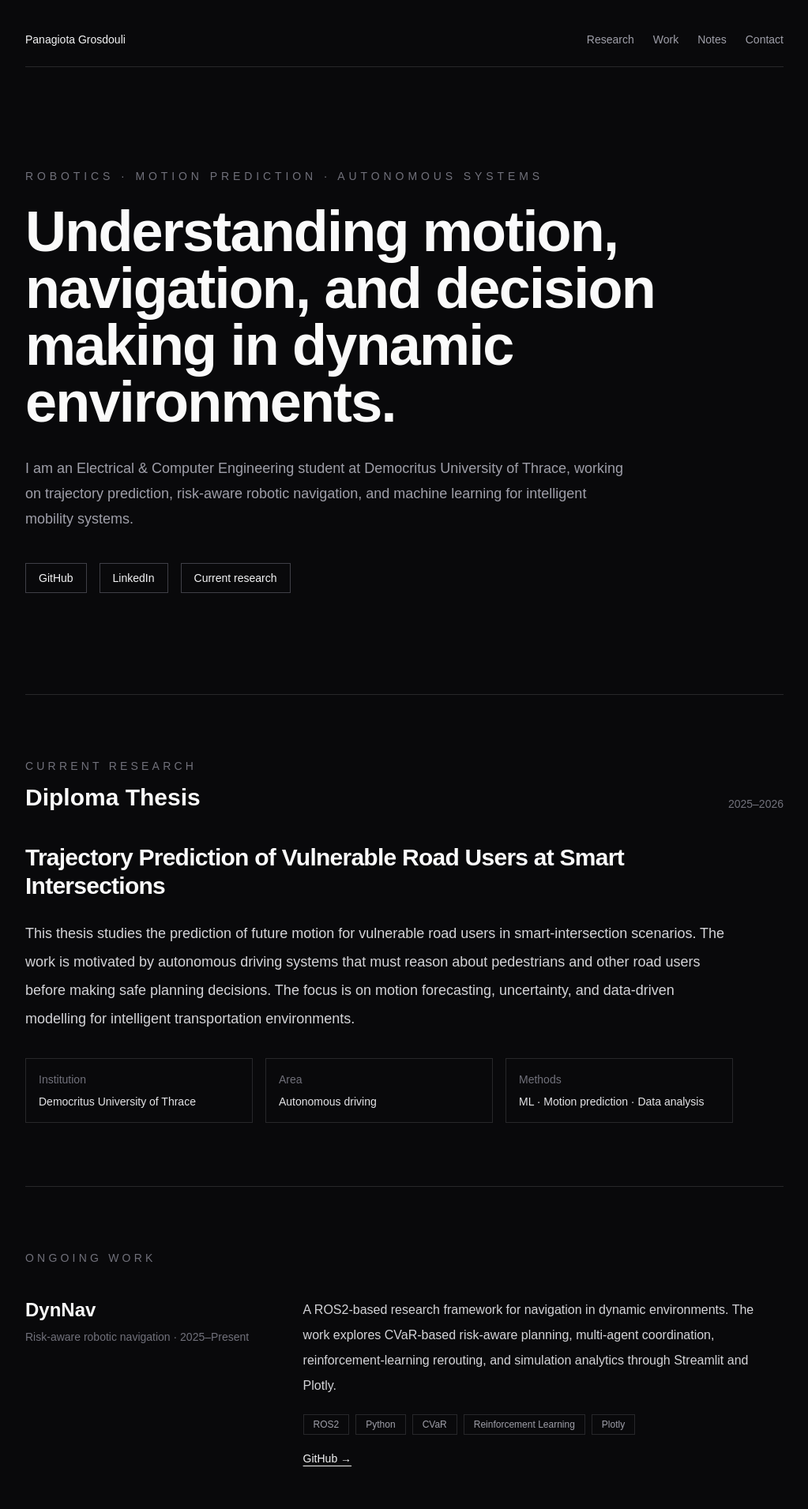
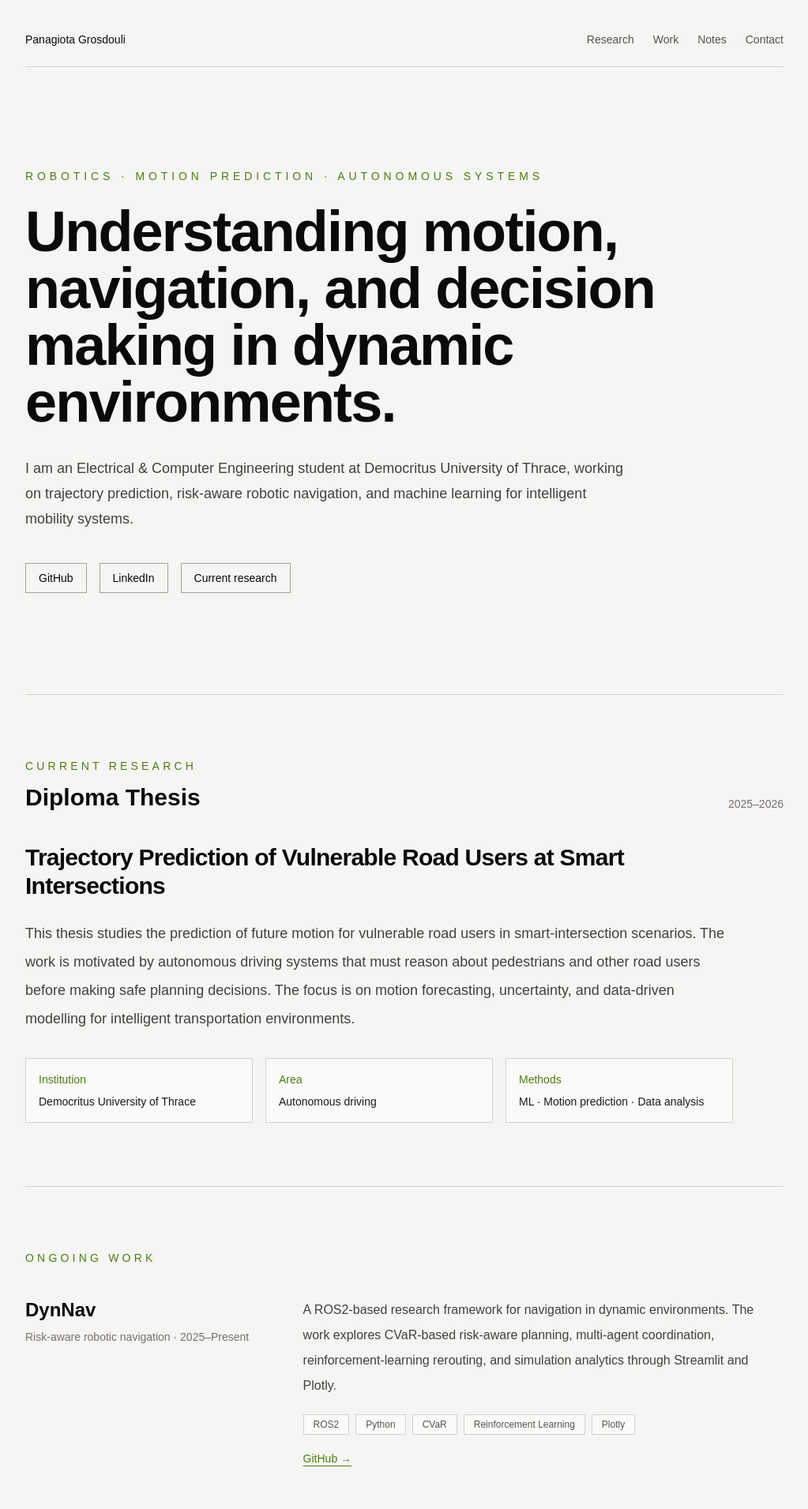
Before and after one commit to panagiotagrosdouli/personalportfolio, a Next.js app: page / in a window 1280 px wide. Shown: the top 1911 px of the page at 79% size, without its empty margins (128-1151 px from the left). Built offline with nearby package versions, Linux system fonts and the light colour scheme.

Commit message:
Apply graphite sage color palette

```diff
--- a/app/page.tsx
+++ b/app/page.tsx
@@ -37,95 +37,95 @@ const skills = [
 
 export default function Home() {
   return (
-    <main className="min-h-screen bg-zinc-950 text-zinc-100">
+    <main className="min-h-screen bg-stone-100 text-stone-900">
       <div className="mx-auto max-w-5xl px-6 py-10 md:px-8">
-        <nav className="flex items-center justify-between border-b border-zinc-800 pb-6 text-sm text-zinc-400">
-          <a href="#top" className="font-medium text-zinc-100">
+        <nav className="flex items-center justify-between border-b border-stone-300 pb-6 text-sm text-stone-600">
+          <a href="#top" className="font-medium text-stone-950">
             Panagiota Grosdouli
           </a>
           <div className="hidden gap-6 md:flex">
-            <a href="#research" className="hover:text-zinc-100">Research</a>
-            <a href="#work" className="hover:text-zinc-100">Work</a>
-            <a href="#notes" className="hover:text-zinc-100">Notes</a>
-            <a href="#contact" className="hover:text-zinc-100">Contact</a>
+            <a href="#research" className="hover:text-[#4d7c0f]">Research</a>
+            <a href="#work" className="hover:text-[#4d7c0f]">Work</a>
+            <a href="#notes" className="hover:text-[#4d7c0f]">Notes</a>
+            <a href="#contact" className="hover:text-[#4d7c0f]">Contact</a>
           </div>
         </nav>
 
         <section id="top" className="py-24 md:py-32">
-          <p className="mb-6 text-sm uppercase tracking-[0.35em] text-zinc-500">
+          <p className="mb-6 text-sm uppercase tracking-[0.35em] text-[#4d7c0f]">
             Robotics · Motion Prediction · Autonomous Systems
           </p>
-          <h1 className="max-w-4xl text-5xl font-semibold tracking-tight text-zinc-50 md:text-7xl">
+          <h1 className="max-w-4xl text-5xl font-semibold tracking-tight text-stone-950 md:text-7xl">
             Understanding motion, navigation, and decision making in dynamic environments.
           </h1>
-          <p className="mt-8 max-w-3xl text-lg leading-8 text-zinc-400">
+          <p className="mt-8 max-w-3xl text-lg leading-8 text-stone-700">
             I am an Electrical & Computer Engineering student at Democritus University of Thrace, working on trajectory prediction, risk-aware robotic navigation, and machine learning for intelligent mobility systems.
           </p>
           <div className="mt-10 flex flex-wrap gap-4 text-sm">
-            <a href="https://github.com/PanagiotaGr" target="_blank" rel="noreferrer" className="border border-zinc-700 px-4 py-2 text-zinc-100 hover:border-zinc-100">
+            <a href="https://github.com/PanagiotaGr" target="_blank" rel="noreferrer" className="border border-stone-400 px-4 py-2 text-stone-950 hover:border-[#4d7c0f] hover:text-[#4d7c0f]">
               GitHub
             </a>
-            <a href="https://www.linkedin.com/in/panagiota-grosdouli-b468b0201/" target="_blank" rel="noreferrer" className="border border-zinc-700 px-4 py-2 text-zinc-100 hover:border-zinc-100">
+            <a href="https://www.linkedin.com/in/panagiota-grosdouli-b468b0201/" target="_blank" rel="noreferrer" className="border border-stone-400 px-4 py-2 text-stone-950 hover:border-[#4d7c0f] hover:text-[#4d7c0f]">
               LinkedIn
             </a>
-            <a href="#research" className="border border-zinc-700 px-4 py-2 text-zinc-100 hover:border-zinc-100">
+            <a href="#research" className="border border-stone-400 px-4 py-2 text-stone-950 hover:border-[#4d7c0f] hover:text-[#4d7c0f]">
               Current research
             </a>
           </div>
         </section>
 
-        <section id="research" className="border-t border-zinc-800 py-20">
+        <section id="research" className="border-t border-stone-300 py-20">
           <div className="mb-10 flex items-end justify-between gap-8">
             <div>
-              <p className="text-sm uppercase tracking-[0.3em] text-zinc-500">Current Research</p>
-              <h2 className="mt-3 text-3xl font-semibold text-zinc-50">Diploma Thesis</h2>
+              <p className="text-sm uppercase tracking-[0.3em] text-[#4d7c0f]">Current Research</p>
+              <h2 className="mt-3 text-3xl font-semibold text-stone-950">Diploma Thesis</h2>
             </div>
-            <p className="hidden text-sm text-zinc-500 md:block">2025–2026</p>
+            <p className="hidden text-sm text-stone-500 md:block">2025–2026</p>
           </div>
 
           <article className="max-w-4xl">
-            <h3 className="text-3xl font-semibold tracking-tight text-zinc-50">
+            <h3 className="text-3xl font-semibold tracking-tight text-stone-950">
               Trajectory Prediction of Vulnerable Road Users at Smart Intersections
             </h3>
-            <p className="mt-6 text-lg leading-9 text-zinc-300">
+            <p className="mt-6 text-lg leading-9 text-stone-700">
               This thesis studies the prediction of future motion for vulnerable road users in smart-intersection scenarios. The work is motivated by autonomous driving systems that must reason about pedestrians and other road users before making safe planning decisions. The focus is on motion forecasting, uncertainty, and data-driven modelling for intelligent transportation environments.
             </p>
-            <div className="mt-8 grid gap-4 text-sm text-zinc-400 md:grid-cols-3">
-              <div className="border border-zinc-800 p-4">
-                <p className="text-zinc-500">Institution</p>
-                <p className="mt-2 text-zinc-200">Democritus University of Thrace</p>
+            <div className="mt-8 grid gap-4 text-sm text-stone-600 md:grid-cols-3">
+              <div className="border border-stone-300 bg-stone-50 p-4">
+                <p className="text-[#4d7c0f]">Institution</p>
+                <p className="mt-2 text-stone-900">Democritus University of Thrace</p>
               </div>
-              <div className="border border-zinc-800 p-4">
-                <p className="text-zinc-500">Area</p>
-                <p className="mt-2 text-zinc-200">Autonomous driving</p>
+              <div className="border border-stone-300 bg-stone-50 p-4">
+                <p className="text-[#4d7c0f]">Area</p>
+                <p className="mt-2 text-stone-900">Autonomous driving</p>
               </div>
-              <div className="border border-zinc-800 p-4">
-                <p className="text-zinc-500">Methods</p>
-                <p className="mt-2 text-zinc-200">ML · Motion prediction · Data analysis</p>
+              <div className="border border-stone-300 bg-stone-50 p-4">
+                <p className="text-[#4d7c0f]">Methods</p>
+                <p className="mt-2 text-stone-900">ML · Motion prediction · Data analysis</p>
               </div>
             </div>
           </article>
         </section>
 
-        <section id="work" className="border-t border-zinc-800 py-20">
-          <p className="text-sm uppercase tracking-[0.3em] text-zinc-500">Ongoing Work</p>
+        <section id="work" className="border-t border-stone-300 py-20">
+          <p className="text-sm uppercase tracking-[0.3em] text-[#4d7c0f]">Ongoing Work</p>
           <div className="mt-10 space-y-12">
             {work.map((item) => (
               <article key={item.title} className="grid gap-6 md:grid-cols-[0.35fr_0.65fr]">
                 <div>
-                  <h3 className="text-2xl font-semibold text-zinc-50">{item.title}</h3>
-                  <p className="mt-2 text-sm text-zinc-500">{item.meta}</p>
+                  <h3 className="text-2xl font-semibold text-stone-950">{item.title}</h3>
+                  <p className="mt-2 text-sm text-stone-500">{item.meta}</p>
                 </div>
                 <div>
-                  <p className="text-base leading-8 text-zinc-300">{item.text}</p>
+                  <p className="text-base leading-8 text-stone-700">{item.text}</p>
                   <div className="mt-5 flex flex-wrap gap-2">
                     {item.tech.map((tech) => (
-                      <span key={tech} className="border border-zinc-800 px-3 py-1 text-xs text-zinc-400">
+                      <span key={tech} className="border border-stone-300 bg-stone-50 px-3 py-1 text-xs text-stone-600">
                         {tech}
                       </span>
                     ))}
                   </div>
-                  <a href={item.link} target="_blank" rel="noreferrer" className="mt-5 inline-block text-sm text-zinc-100 underline underline-offset-4">
+                  <a href={item.link} target="_blank" rel="noreferrer" className="mt-5 inline-block text-sm text-[#4d7c0f] underline underline-offset-4">
                     GitHub →
                   </a>
                 </div>
@@ -134,77 +134,77 @@ export default function Home() {
           </div>
         </section>
 
-        <section className="border-t border-zinc-800 py-20">
-          <p className="text-sm uppercase tracking-[0.3em] text-zinc-500">Initiative</p>
+        <section className="border-t border-stone-300 py-20">
+          <p className="text-sm uppercase tracking-[0.3em] text-[#4d7c0f]">Initiative</p>
           <div className="mt-8 grid gap-6 md:grid-cols-[0.35fr_0.65fr]">
             <div>
-              <h2 className="text-2xl font-semibold text-zinc-50">EYLO AI</h2>
-              <p className="mt-2 text-sm text-zinc-500">Founder · Early-stage idea</p>
+              <h2 className="text-2xl font-semibold text-stone-950">EYLO AI</h2>
+              <p className="mt-2 text-sm text-stone-500">Founder · Early-stage idea</p>
             </div>
-            <p className="text-base leading-8 text-zinc-300">
+            <p className="text-base leading-8 text-stone-700">
               EYLO AI is an early-stage initiative focused on connecting researchers, engineers, and innovators across countries and disciplines. The goal is to explore a shared network for collaboration, research opportunities, and knowledge exchange without presenting the idea as a finished product before it matures.
             </p>
           </div>
         </section>
 
-        <section id="notes" className="border-t border-zinc-800 py-20">
-          <p className="text-sm uppercase tracking-[0.3em] text-zinc-500">Notes</p>
-          <h2 className="mt-3 text-3xl font-semibold text-zinc-50">Research questions I am thinking about</h2>
-          <div className="mt-8 divide-y divide-zinc-800 border-y border-zinc-800">
+        <section id="notes" className="border-t border-stone-300 py-20">
+          <p className="text-sm uppercase tracking-[0.3em] text-[#4d7c0f]">Notes</p>
+          <h2 className="mt-3 text-3xl font-semibold text-stone-950">Research questions I am thinking about</h2>
+          <div className="mt-8 divide-y divide-stone-300 border-y border-stone-300">
             {notes.map((note) => (
-              <div key={note} className="py-5 text-zinc-300">
+              <div key={note} className="py-5 text-stone-700 transition hover:text-[#4d7c0f]">
                 {note}
               </div>
             ))}
           </div>
         </section>
 
-        <section className="border-t border-zinc-800 py-20">
-          <p className="text-sm uppercase tracking-[0.3em] text-zinc-500">Experience</p>
+        <section className="border-t border-stone-300 py-20">
+          <p className="text-sm uppercase tracking-[0.3em] text-[#4d7c0f]">Experience</p>
           <div className="mt-8 space-y-8">
             <article>
-              <h3 className="text-2xl font-semibold text-zinc-50">Robotics & Computer Vision Intern</h3>
-              <p className="mt-2 text-sm text-zinc-500">OZZIE Robotics · Jul–Aug 2025</p>
-              <p className="mt-4 max-w-3xl leading-8 text-zinc-300">
+              <h3 className="text-2xl font-semibold text-stone-950">Robotics & Computer Vision Intern</h3>
+              <p className="mt-2 text-sm text-stone-500">OZZIE Robotics · Jul–Aug 2025</p>
+              <p className="mt-4 max-w-3xl leading-8 text-stone-700">
                 Developed perception pipelines and contributed to robotic vision systems in an applied engineering environment.
               </p>
             </article>
           </div>
         </section>
 
-        <section className="border-t border-zinc-800 py-20">
-          <p className="text-sm uppercase tracking-[0.3em] text-zinc-500">Education</p>
+        <section className="border-t border-stone-300 py-20">
+          <p className="text-sm uppercase tracking-[0.3em] text-[#4d7c0f]">Education</p>
           <div className="mt-8 grid gap-8 md:grid-cols-2">
             <article>
-              <h3 className="text-2xl font-semibold text-zinc-50">Electrical & Computer Engineering</h3>
-              <p className="mt-2 text-sm text-zinc-500">Democritus University of Thrace · 2020–2026</p>
+              <h3 className="text-2xl font-semibold text-stone-950">Electrical & Computer Engineering</h3>
+              <p className="mt-2 text-sm text-stone-500">Democritus University of Thrace · 2020–2026</p>
             </article>
             <article>
-              <h3 className="text-2xl font-semibold text-zinc-50">Artificial Intelligence for Robotics</h3>
-              <p className="mt-2 text-sm text-zinc-500">University of Ljubljana · AI Robotics Academy · 2025</p>
+              <h3 className="text-2xl font-semibold text-stone-950">Artificial Intelligence for Robotics</h3>
+              <p className="mt-2 text-sm text-stone-500">University of Ljubljana · AI Robotics Academy · 2025</p>
             </article>
           </div>
         </section>
 
-        <section className="border-t border-zinc-800 py-20">
-          <p className="text-sm uppercase tracking-[0.3em] text-zinc-500">Skills</p>
+        <section className="border-t border-stone-300 py-20">
+          <p className="text-sm uppercase tracking-[0.3em] text-[#4d7c0f]">Skills</p>
           <div className="mt-8 flex flex-wrap gap-3">
             {skills.map((skill) => (
-              <span key={skill} className="border border-zinc-800 px-3 py-2 text-sm text-zinc-300">
+              <span key={skill} className="border border-stone-300 bg-stone-50 px-3 py-2 text-sm text-stone-700">
                 {skill}
               </span>
             ))}
           </div>
         </section>
 
-        <section id="contact" className="border-t border-zinc-800 py-20">
-          <h2 className="text-3xl font-semibold text-zinc-50">Contact</h2>
-          <p className="mt-4 max-w-3xl leading-8 text-zinc-300">
+        <section id="contact" className="border-t border-stone-300 py-20">
+          <h2 className="text-3xl font-semibold text-stone-950">Contact</h2>
+          <p className="mt-4 max-w-3xl leading-8 text-stone-700">
             Open to research internships, engineering collaborations, and opportunities related to robotics, autonomous systems, machine learning, and intelligent transportation.
           </p>
           <div className="mt-8 flex flex-wrap gap-4 text-sm">
-            <a href="https://github.com/PanagiotaGr" target="_blank" rel="noreferrer" className="underline underline-offset-4">GitHub</a>
-            <a href="https://www.linkedin.com/in/panagiota-grosdouli-b468b0201/" target="_blank" rel="noreferrer" className="underline underline-offset-4">LinkedIn</a>
+            <a href="https://github.com/PanagiotaGr" target="_blank" rel="noreferrer" className="text-[#4d7c0f] underline underline-offset-4">GitHub</a>
+            <a href="https://www.linkedin.com/in/panagiota-grosdouli-b468b0201/" target="_blank" rel="noreferrer" className="text-[#4d7c0f] underline underline-offset-4">LinkedIn</a>
           </div>
         </section>
       </div>
```
